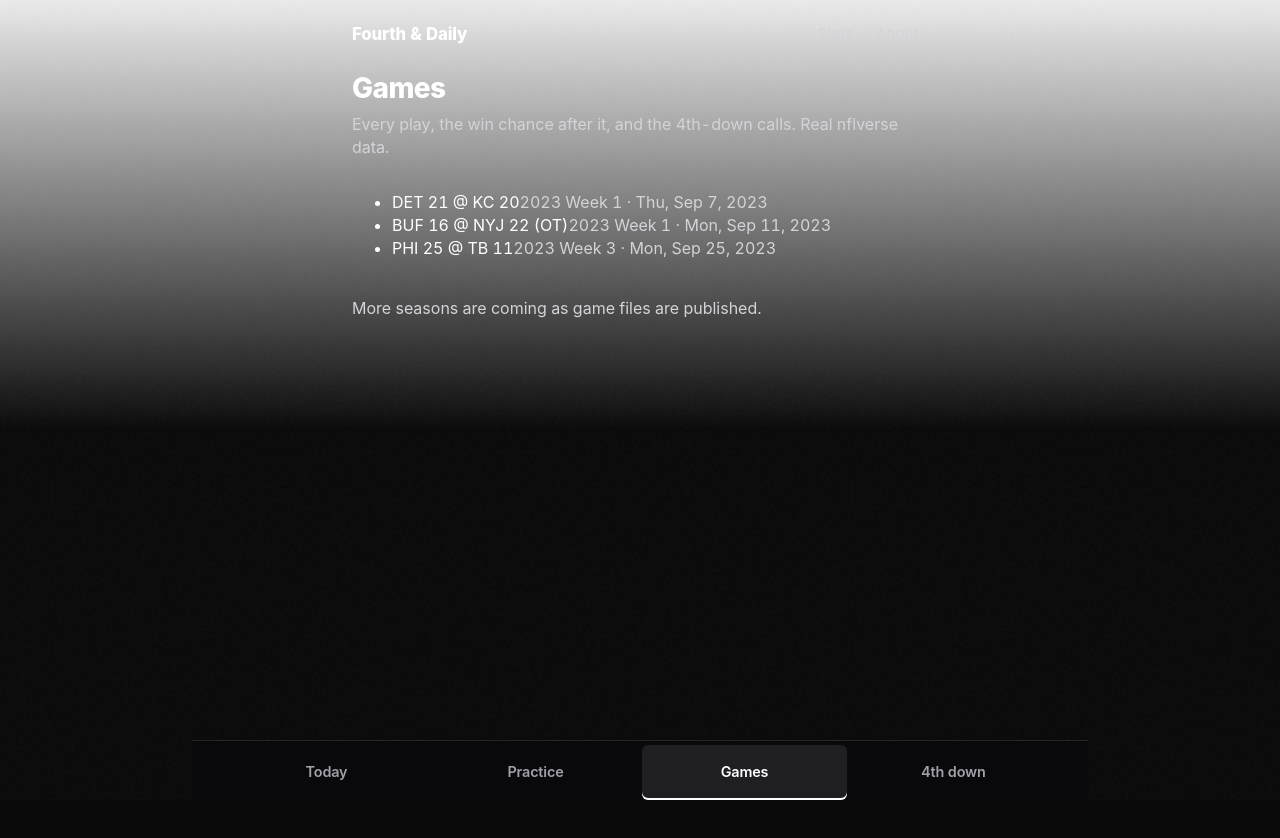
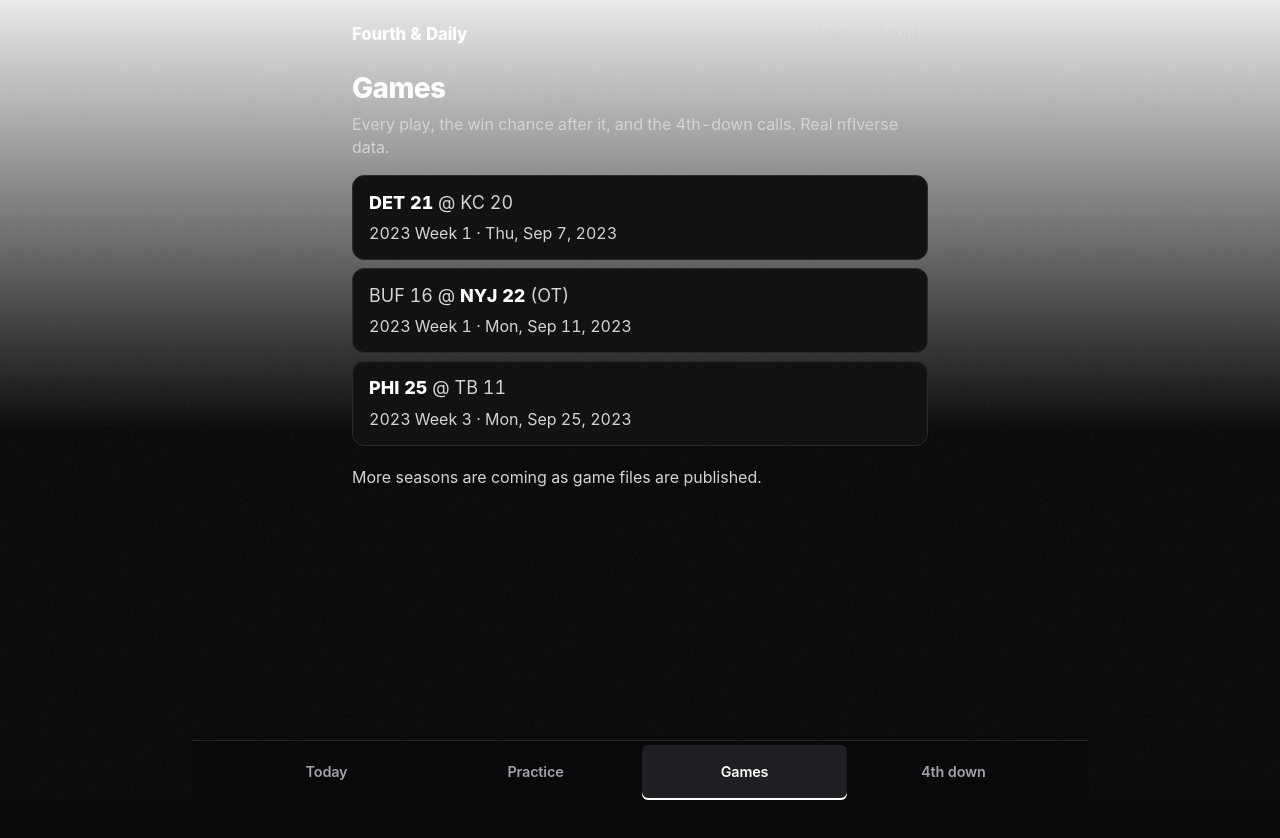
Before and after one commit to nmpy7knjd8-code/nfl-analytics-simulator, a Next.js app in the folder frontend/: page /games in a window 1280 px wide. Shown: the top 838 px of the page. Built offline with nearby package versions, Linux system fonts and the light colour scheme.

Commit message:
Daily reveal: 'See this game at this play' + 'Open in the 4th-down checker'; C3 styles; new tests in npm test

```diff
--- a/frontend/app/globals.css
+++ b/frontend/app/globals.css
@@ -1582,3 +1582,64 @@ body { font-variant-numeric: tabular-nums; }
 .fd-prose h1 { font-size: 1.75rem; margin: 0; }
 .fd-prose h2 { font-size: 1.2rem; margin: 0.5rem 0 0; }
 .fd-prose p, .fd-prose ul { margin: 0; }
+
+/* ---------- Phase 3: 4th-down checker + Game Story (C3/C4) ---------- */
+.fd-links { margin: 0; display: flex; flex-wrap: wrap; gap: 0.25rem 1rem; }
+.fd-links a, .gs-back, .gs-swings a, .ck-src a { color: var(--color-blue); }
+.fd-links a { display: inline-flex; align-items: center; min-height: 44px; }
+.gs-h2 { font-size: 1.125rem; margin: 0; }
+.ck-h3 { font-size: 1rem; margin: 0 0 0.25rem; }
+.ck-summary { margin: 0; font-weight: 800; font-variant-numeric: tabular-nums; }
+.ck-steps { display: grid; gap: 0.5rem; }
+.ck-step { display: grid; grid-template-columns: 1fr 44px 6.5rem 44px; align-items: center; gap: 0.5rem; font-variant-numeric: tabular-nums; }
+.ck-step-label { color: var(--color-ink-secondary); }
+.ck-step-val { text-align: center; font-weight: 800; }
+.ck-fixed { grid-column: 3; }
+.ck-step-btn { width: 44px; height: 44px; border-radius: 10px; border: 1px solid #52525b; background: #1c1c1f; color: #fff; font: inherit; font-size: 1.25rem; font-weight: 700; cursor: pointer; }
+.ck-step-btn:hover:not(:disabled) { background: #27272a; }
+.ck-step-btn:disabled { color: #71717a; border-color: #3f3f46; cursor: not-allowed; }
+.ck-step-btn:focus-visible { outline: 3px solid var(--color-blue); outline-offset: 2px; }
+.ck-rec { margin: 0; font-size: 1.5rem; font-weight: 800; color: var(--color-blue); }
+.ck-close { margin: 0; font-weight: 700; }
+.ck-changes { margin: 0; padding-left: 1.1rem; display: grid; gap: 0.25rem; }
+.ck-src { font-size: 0.875rem; }
+.fd-bar-num, .gs-wp, .gs-readout, .gs-score, .gs-row-teams { font-variant-numeric: tabular-nums; }
+.gs-back { display: inline-flex; align-items: center; min-height: 44px; }
+.gs-head { display: grid; gap: 0.25rem; }
+.gs-score { margin: 0; font-size: 1.75rem; font-weight: 500; letter-spacing: -0.02em; color: var(--color-ink-secondary); }
+.gs-score .is-win, .gs-row-teams .is-win { font-weight: 800; color: #fff; }
+.gs-at { color: var(--color-ink-muted); }
+.gs-chart { width: 100%; height: auto; display: block; }
+.gs-grid { stroke: #27272a; stroke-width: 1; }
+.gs-mid { stroke: #3f3f46; stroke-dasharray: 3 3; }
+.gs-axis { fill: #a1a1aa; font-size: 11px; }
+.gs-line { fill: none; stroke: var(--color-blue); stroke-width: 2.25; stroke-linejoin: round; }
+.gs-dot { fill: #fff; stroke: #0a0a0a; stroke-width: 2; }
+.gs-dot-n { fill: #0a0a0a; font-size: 11px; font-weight: 800; }
+.gs-scrub { display: grid; gap: 0.25rem; }
+.gs-scrub-label { font-size: 0.875rem; color: var(--color-ink-secondary); }
+.gs-scrub input { width: 100%; min-height: 44px; accent-color: var(--color-blue); }
+.gs-readout { margin: 0; display: grid; }
+.gs-readout-text { color: var(--color-ink-secondary); font-size: 0.875rem; }
+.gs-narr p { margin: 0 0 0.4rem; }
+.gs-swings { list-style: none; margin: 0; padding: 0; display: grid; gap: 0.5rem; }
+.gs-swings a { display: grid; grid-template-columns: 28px 1fr; gap: 0.5rem; text-decoration: none; color: #fff; min-height: 44px; }
+.gs-swings strong { color: #fff; }
+.gs-swing-text { display: block; color: var(--color-ink-secondary); font-size: 0.875rem; }
+.gs-n { display: inline-grid; place-items: center; width: 22px; height: 22px; border-radius: 50%; background: #fff; color: #0a0a0a; font-size: 0.75rem; font-weight: 800; margin-right: 0.35rem; }
+.gs-plays { display: grid; gap: 0.5rem; }
+.gs-q { background: #121214; border: 1px solid #2a2a2e; border-radius: 12px; }
+.gs-q summary { min-height: 44px; display: flex; align-items: center; padding: 0 1rem; font-weight: 700; cursor: pointer; }
+.gs-playlist { list-style: none; margin: 0; padding: 0 1rem 0.5rem; }
+.gs-play { padding: 0.6rem 0; border-top: 1px solid #27272a; scroll-margin-top: 5rem; }
+.gs-play:target { outline: 2px solid var(--color-blue); outline-offset: 2px; border-radius: 6px; }
+.gs-play-top { display: flex; justify-content: space-between; gap: 0.5rem; font-size: 0.875rem; color: var(--color-ink-secondary); }
+.gs-wp { font-weight: 700; color: #fff; white-space: nowrap; }
+.gs-play-text { margin: 0.2rem 0 0; font-size: 0.9375rem; }
+.gs-grade { margin: 0.3rem 0 0; font-size: 0.8125rem; font-weight: 700; display: inline-block; padding: 0.1rem 0.45rem; border-radius: 6px; border: 1px solid #3f3f46; }
+.gs-grade.is-match { border-color: var(--color-blue); color: var(--color-blue); }
+.gs-list { list-style: none; margin: 0; padding: 0; display: grid; gap: 0.5rem; }
+.gs-row { display: grid; gap: 0.15rem; padding: 0.85rem 1rem; background: #121214; border: 1px solid #2a2a2e; border-radius: 12px; color: var(--color-ink-secondary); text-decoration: none; min-height: 44px; }
+.gs-row:hover { border-color: #52525b; }
+.gs-row-teams { font-size: 1.125rem; }
+.gs-source { font-size: 0.8125rem; }
--- a/frontend/package.json
+++ b/frontend/package.json
@@ -9,7 +9,7 @@
     "build:pages": "NFL_SIM_STATIC_EXPORT=1 next build && node scripts/write-redirects.mjs",
     "start": "next start",
     "typecheck": "tsc -p tsconfig.json --noEmit && tsc -p tsconfig.contracts.json --noEmit",
-    "test": "node --import tsx --test contracts/contracts.test.ts lib/quiz.test.ts lib/winProbability.test.ts lib/daily.test.ts",
+    "test": "node --import tsx --test contracts/contracts.test.ts lib/quiz.test.ts lib/winProbability.test.ts lib/daily.test.ts lib/checker.test.ts lib/gameStory.test.ts",
     "test:all": "npm test && npm run typecheck"
   },
   "dependencies": {
```
Also changed, not shown: frontend/components/DailyGame.tsx (+8 -0 lines).
